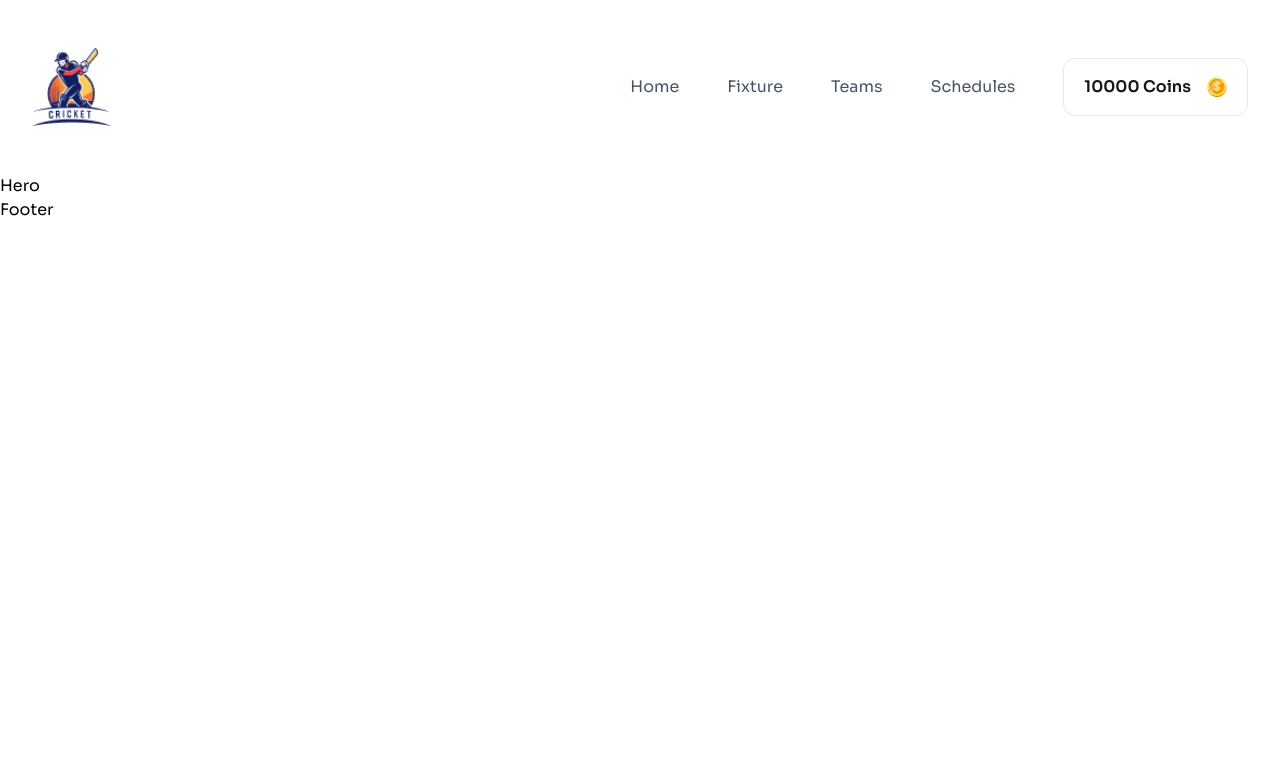
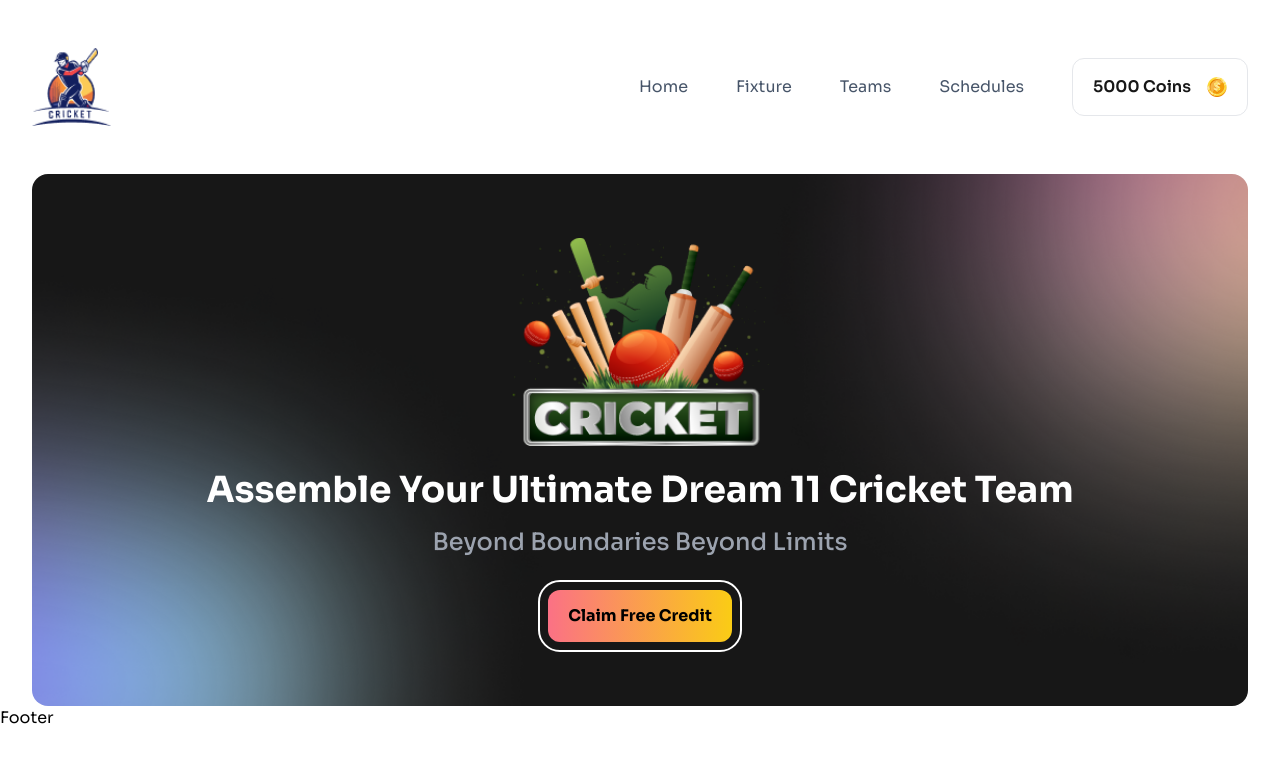
Before and after one commit to imashiksarkar/bpl-dream, a React (Vite) app: page / in a window 1280 px wide. Shown: the top 762 px of the page. Built offline with nearby package versions, Linux system fonts and the light colour scheme.

Commit message:
- hero section complete

```diff
--- a/src/App.tsx
+++ b/src/App.tsx
@@ -1,16 +1,19 @@
-import './App.css'
 import Hero from './components/Hero'
 import Navbar from './components/Navbar'
+import useCoinState from './hooks/useCoinState'
 
 const App = () => {
+  const { coin, addCoin, subtractCoin } = useCoinState(5_000)
+
   return (
     <>
       <header>
-        <Navbar coins={10_000} />
+        <Navbar coins={coin} />
       </header>
 
       <main>
-        <Hero />
+        <Hero handleClaimCredit={addCoin} />
+        {/* <Hero handleClaimCredit={subtractCoin} /> */}
       </main>
 
       <footer>Footer</footer>
--- a/src/components/Hero/index.tsx
+++ b/src/components/Hero/index.tsx
@@ -1,5 +1,25 @@
-const Hero = () => {
-  return <div>Hero</div>
+import Button from '../ui/Button'
+
+interface IProp {
+  handleClaimCredit: (coinAmount: number) => void
+}
+
+const Hero = ({ handleClaimCredit }: IProp) => {
+  return (
+    <div className='con'>
+      <section className='hero bg-neutral-900 flex flex-col items-center justify-center p-8 md:p-16 rounded-2xl bg-shadow bg-cover bg-no-repeat bg-center'>
+        <img className='h-52' src='/banner-main.png' alt='banner' />
+        <h1 className='text-white text-2xl md:text-4xl text-center font-bold mt-6'>
+          Assemble Your Ultimate Dream 11 Cricket Team
+        </h1>
+        <p className='text-gray-400 text-center text-xl md:text-2xl font-medium mt-4'>
+          Beyond Boundaries Beyond Limits
+        </p>
+
+        <Button onClick={() => handleClaimCredit(5000)} />
+      </section>
+    </div>
+  )
 }
 
 export default Hero
--- /dev/null
+++ b/src/components/ui/Button.tsx
@@ -0,0 +1,13 @@
+const Button = (prop: any) => {
+  return (
+    <button
+      {...prop}
+      className='outline outline-2 outline-white outline-offset-8
+  rounded-xl py-[14px] px-5 font-bold mt-8 bg-gradient-to-r from-rose-400 to-yellow-400'
+    >
+      Claim Free Credit
+    </button>
+  )
+}
+
+export default Button
--- /dev/null
+++ b/src/hooks/useCoinState.tsx
@@ -0,0 +1,22 @@
+import { useState } from 'react'
+
+const useCoinState = (initCoinAmount: number = 0) => {
+  const [coin, setCoin] = useState(initCoinAmount)
+
+  const addCoin = (coinAmount: number) => {
+    if (coinAmount < 0) throw new Error('Amount must be greater than 0.')
+
+    setCoin((prevCoin) => prevCoin + coinAmount)
+  }
+
+  const subtractCoin = (coinAmount: number) => {
+    if (coin < coinAmount)
+      throw new Error('Amount must be less than available coins.')
+
+    setCoin((prevCoin) => prevCoin - coinAmount)
+  }
+
+  return { coin, addCoin, subtractCoin }
+}
+
+export default useCoinState
--- a/tailwind.config.js
+++ b/tailwind.config.js
@@ -7,6 +7,9 @@ export default {
       fontFamily: {
         sora: ['Sora', 'sans-serif'],
       },
+      backgroundImage: {
+        shadow: "url('/bg-shadow.png')",
+      },
     },
   },
   plugins: [],
```
Also changed, not shown: src/App.css (deleted).
